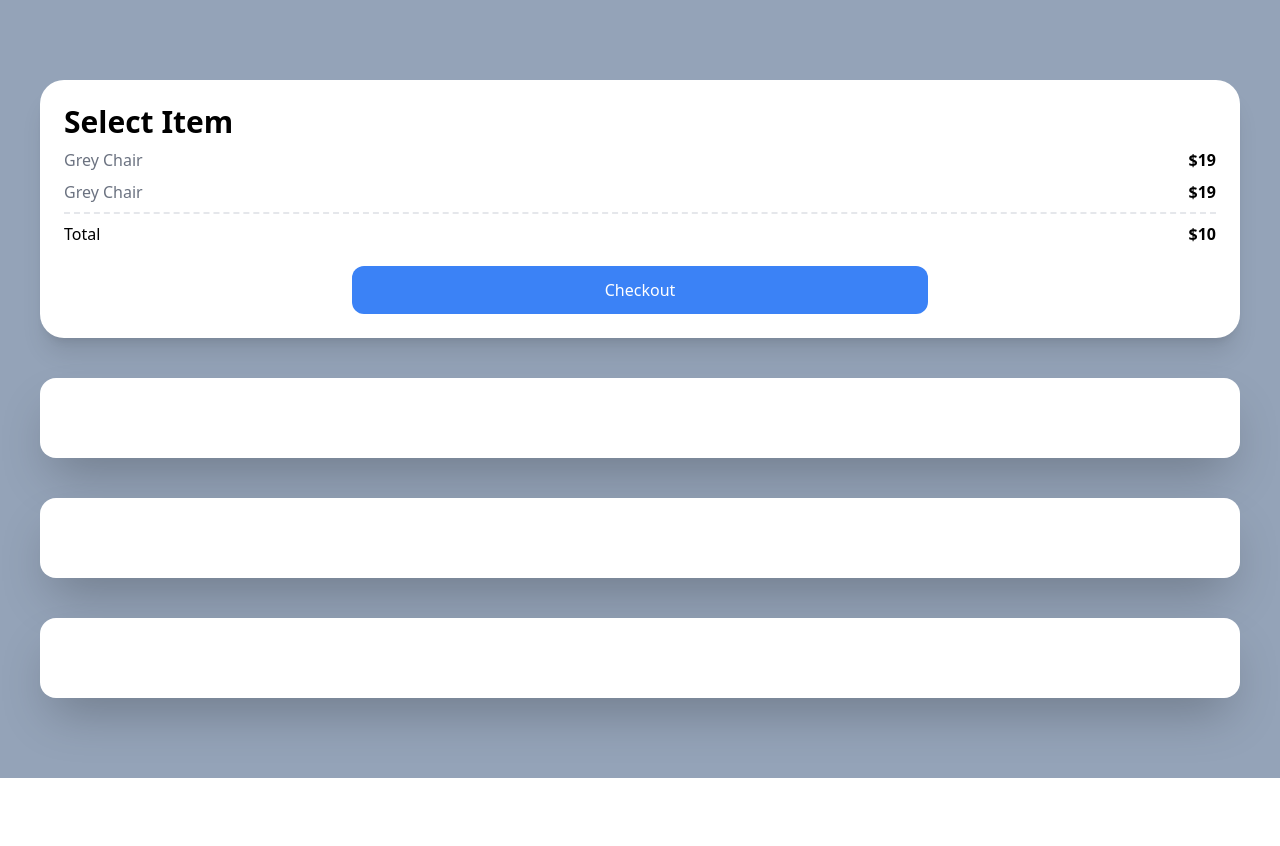
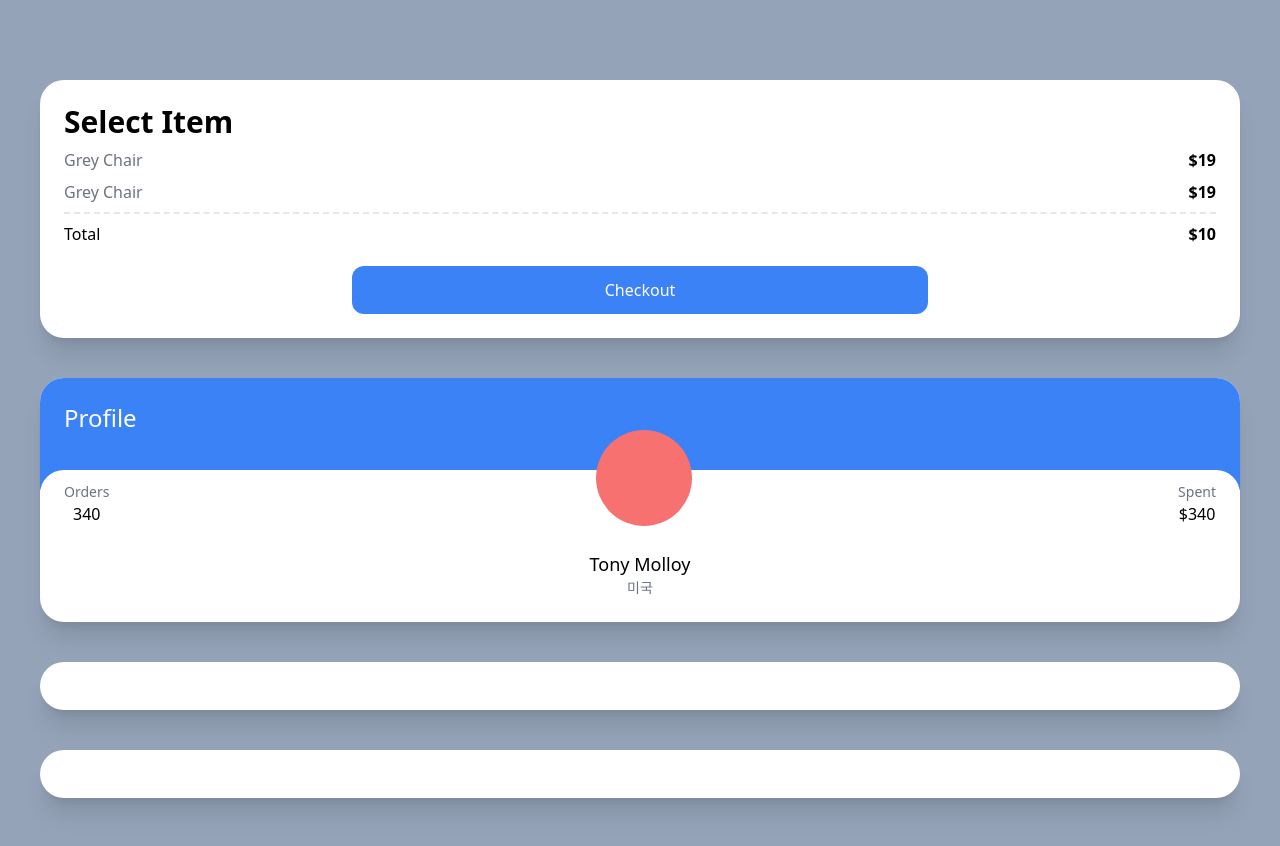
Before and after one commit to namwookyung/carrot-market, a Next.js app: page / in a window 1280 px wide. Shown: the top 846 px of the page. Before the commit the page ends 800 px from the top, so only its background shows below. Built offline with nearby package versions, Linux system fonts and the light colour scheme.

Commit message:
테스트 실행 파트2_24.06.08

```diff
--- a/pages/index.tsx
+++ b/pages/index.tsx
@@ -19,9 +19,30 @@
         </div>
         <div className="mt-5 bg-blue-500 text-white p-3 text-center rounded-xl w-2/4 mx-auto">Checkout</div>
       </div>
-      <div className="bg-white p-10 rounded-2xl shadow-2xl"></div>
-      <div className="bg-white p-10 rounded-2xl shadow-2xl"></div>
-      <div className="bg-white p-10 rounded-2xl shadow-2xl"></div>
+      <div className="bg-white overflow-hidden rounded-3xl shadow-xl">
+        <div className="bg-blue-500 p-6 pb-14">
+          <span className="text-white text-2xl">Profile</span>
+        </div>
+        <div className="rounded-3xl p-6 bg-white relative -top-5">
+          <div className="flex relative -top-16 items-end justify-between">
+            <div className="flex flex-col items-center">
+              <span className="text-sm text-gray-500">Orders</span>
+              <span className="font-medium">340</span>
+            </div>
+            <div className="h-24 w-24 bg-red-400 rounded-full"></div>
+            <div className="flex flex-col items-center">
+              <span className="text-sm text-gray-500">Spent</span>
+              <span className="font-medium">$340</span>
+            </div>
+          </div>
+          <div className="relative flex flex-col items-center -mt-10 -mb-5">
+            <span className="text-lg font-medium">Tony Molloy</span>
+            <span className="text-sm text-gray-500">미국</span>
+          </div>
+        </div>
+      </div>
+      <div className="bg-white p-6 rounded-3xl shadow-xl"></div>
+      <div className="bg-white p-6 rounded-3xl shadow-xl"></div>
     </div>
     );
 }
```
